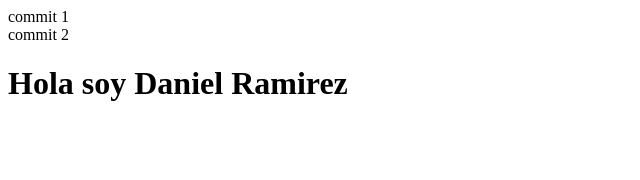
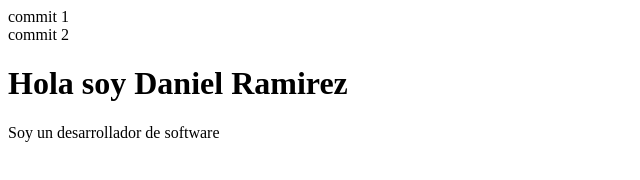
Before and after one commit to Dan2001afk/Example-GitHub, a plain HTML site: page index.html in a window 1280 px wide. Shown: the whole page, without its empty margins (0-640 px from the left). Drawn offline with Linux system fonts and the light colour scheme.

Commit message:
actualizacion de perfil de mi rama

```diff
--- a/index.html
+++ b/index.html
@@ -10,6 +10,7 @@
     <div>commit 2
         <div>
             <h1>Hola soy Daniel Ramirez </h1>
+            <p>Soy un desarrollador de software</p>
         </div>
     </div>
 </body>
```
